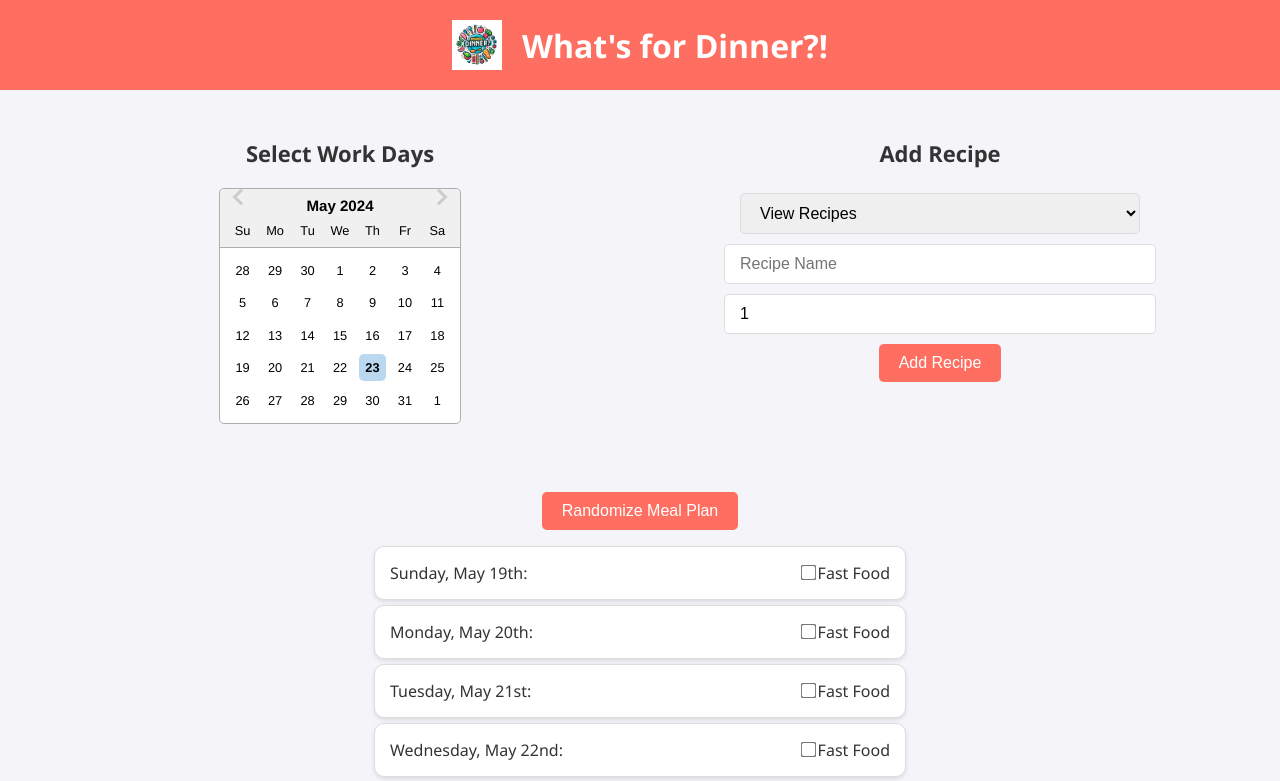
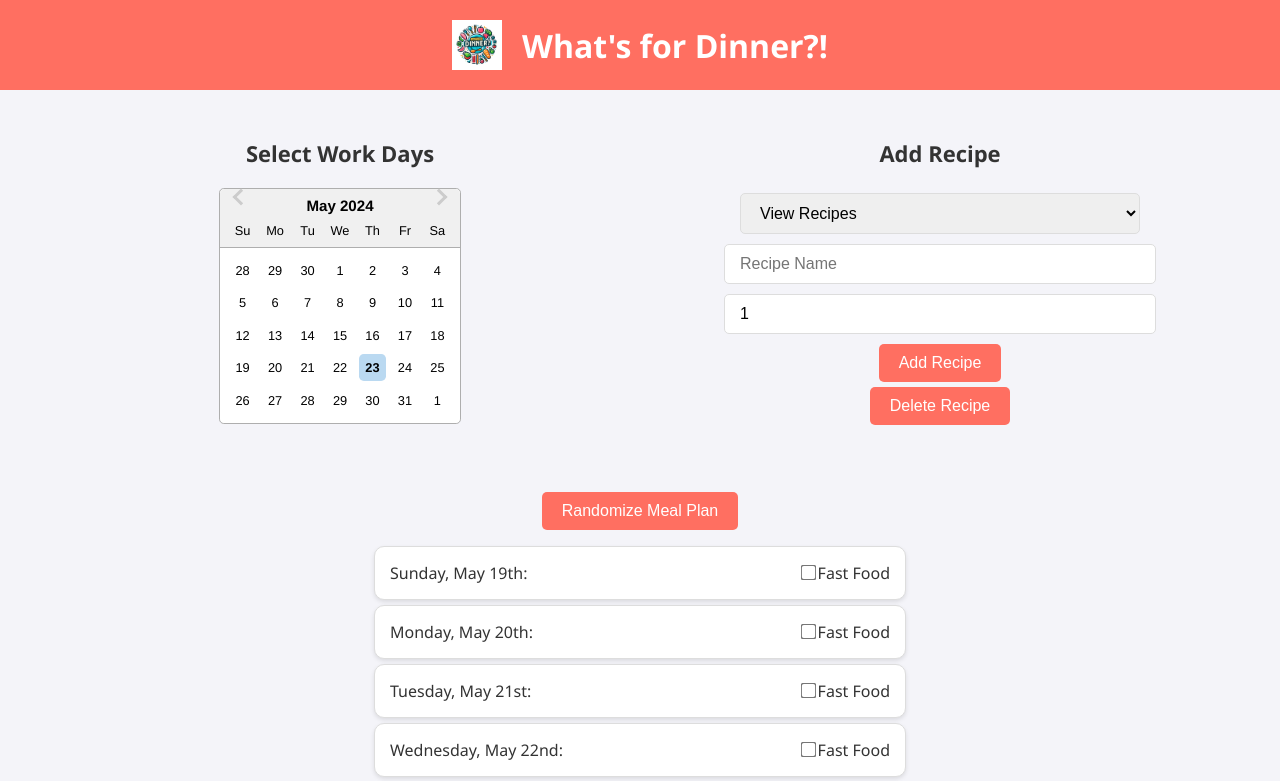
Before and after one commit to clund6325/whatisfordinner, a React (Create React App) app: page / in a window 1280 px wide. Shown: the top 781 px of the page. Built offline with nearby package versions, Linux system fonts and the light colour scheme.

Commit message:
put a button in to delete recipes

```diff
--- a/src/components/MealPlanner.js
+++ b/src/components/MealPlanner.js
@@ -40,6 +40,12 @@ const MealPlanner = () => {
 
     const addRecipe = (recipe) => {
         const updatedRecipes = [...recipes, recipe];
+        setRecipes(updatedRecipes);
+        localStorage.setItem('recipes', JSON.stringify(updatedRecipes));
+    };
+
+    const deleteRecipe = (recipeName) => {
+        const updatedRecipes = recipes.filter(recipe => recipe.name !== recipeName);
         setRecipes(updatedRecipes);
         localStorage.setItem('recipes', JSON.stringify(updatedRecipes));
     };
@@ -115,7 +121,7 @@ const MealPlanner = () => {
                 </div>
                 <div className='Content-column'>
                     <div className='RecipeForm'>
-                        <RecipeForm addRecipe={addRecipe} recipes={recipes} />
+                        <RecipeForm addRecipe={addRecipe} deleteRecipe={deleteRecipe} recipes={recipes} />
                     </div>
                 </div>
             </div>
--- a/src/components/RecipeForm.js
+++ b/src/components/RecipeForm.js
@@ -1,6 +1,6 @@
 import React, { useEffect, useState } from 'react';
 
-const RecipeForm = ({ addRecipe, recipes }) => {
+const RecipeForm = ({ addRecipe, deleteRecipe, recipes }) => {
     const [name, setName] = useState('');
     const [difficulty, setDifficulty] = useState(1);
     const [storedRecipes, setStoredRecipes] = useState([]);
@@ -12,11 +12,11 @@ const RecipeForm = ({ addRecipe, recipes }) => {
         } else {
             setStoredRecipes([]);
         }
-    }, []);
+    }, [recipes]);
 
     const handleSubmit = (e) => {
         e.preventDefault();
-        const duplicateRecipe = storedRecipes.some(recipe => recipe.name.toLowerCase() === name.toLocaleLowerCase());
+        const duplicateRecipe = storedRecipes.some(recipe => recipe.name.toLowerCase() === name.toLowerCase());
         if (duplicateRecipe) {
             alert('Recipe with this name already exists');
             return;
@@ -26,6 +26,16 @@ const RecipeForm = ({ addRecipe, recipes }) => {
         const updatedRecipes = [...storedRecipes, newRecipe];
         setStoredRecipes(updatedRecipes);
         localStorage.setItem('recipes', JSON.stringify(updatedRecipes));
+        setName('');
+        setDifficulty(1);
+    };
+
+    const handleDelete = () => {
+        if (!name) {
+            alert('Select a recipe to delete');
+            return;
+        }
+        deleteRecipe(name);
         setName('');
         setDifficulty(1);
     };
@@ -68,6 +78,7 @@ const RecipeForm = ({ addRecipe, recipes }) => {
                 />
                 <button type="submit">Add Recipe</button>
             </form>
+            <button onClick={handleDelete}>Delete Recipe</button>
         </div>
     );
 };
```
